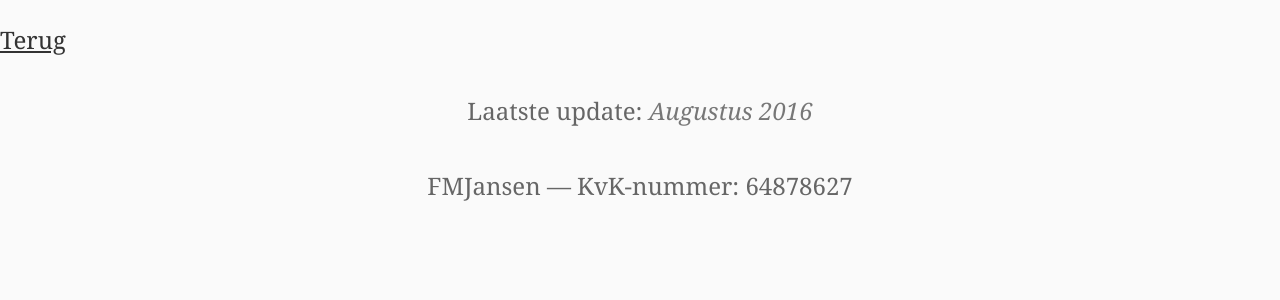
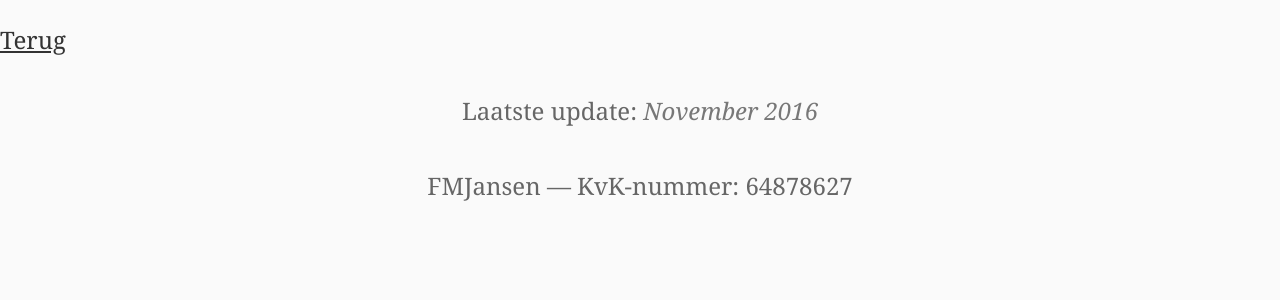
Before and after one commit to FMJansen/-archived-fmjansen.com, a PHP site: page /cygnus-x1/index.php in a window 1280 px wide. Shown: the part 537-837 px from the top of the page. Run offline with PHP 8.4, Linux system fonts and the light colour scheme; data that the repository does not hold is empty; style sheets or scripts are compiled from the project's sources.

Commit message:
bump last update month

```diff
--- a/footer.php
+++ b/footer.php
@@ -1,5 +1,5 @@
     <footer>
-      <p>Laatste update: <time datetime="2016-08">Augustus 2016</time></p>
+      <p>Laatste update: <time datetime="2016-11">November 2016</time></p>
       <p>FMJansen &mdash; KvK-nummer: 64878627</p>
     </footer>
 
```
